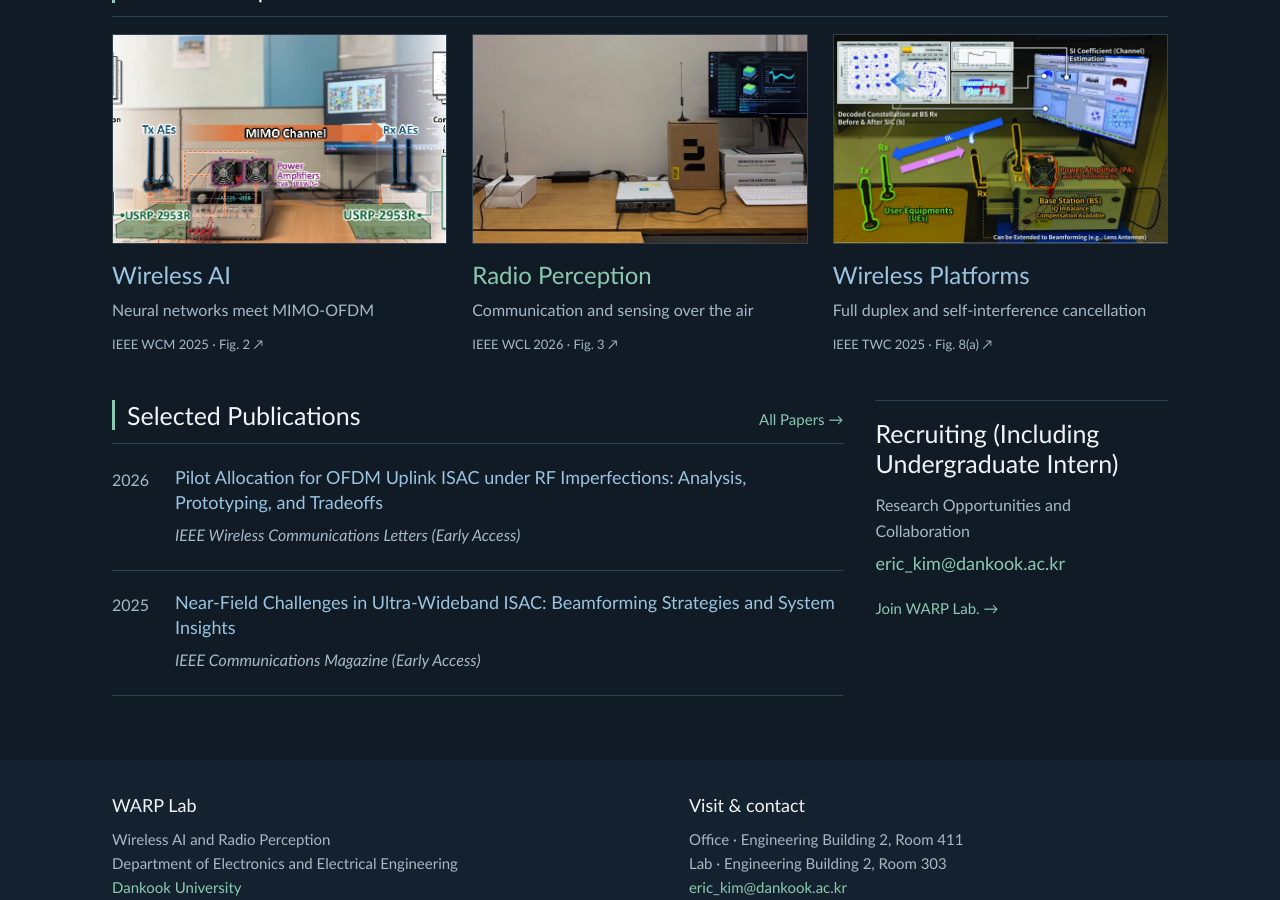
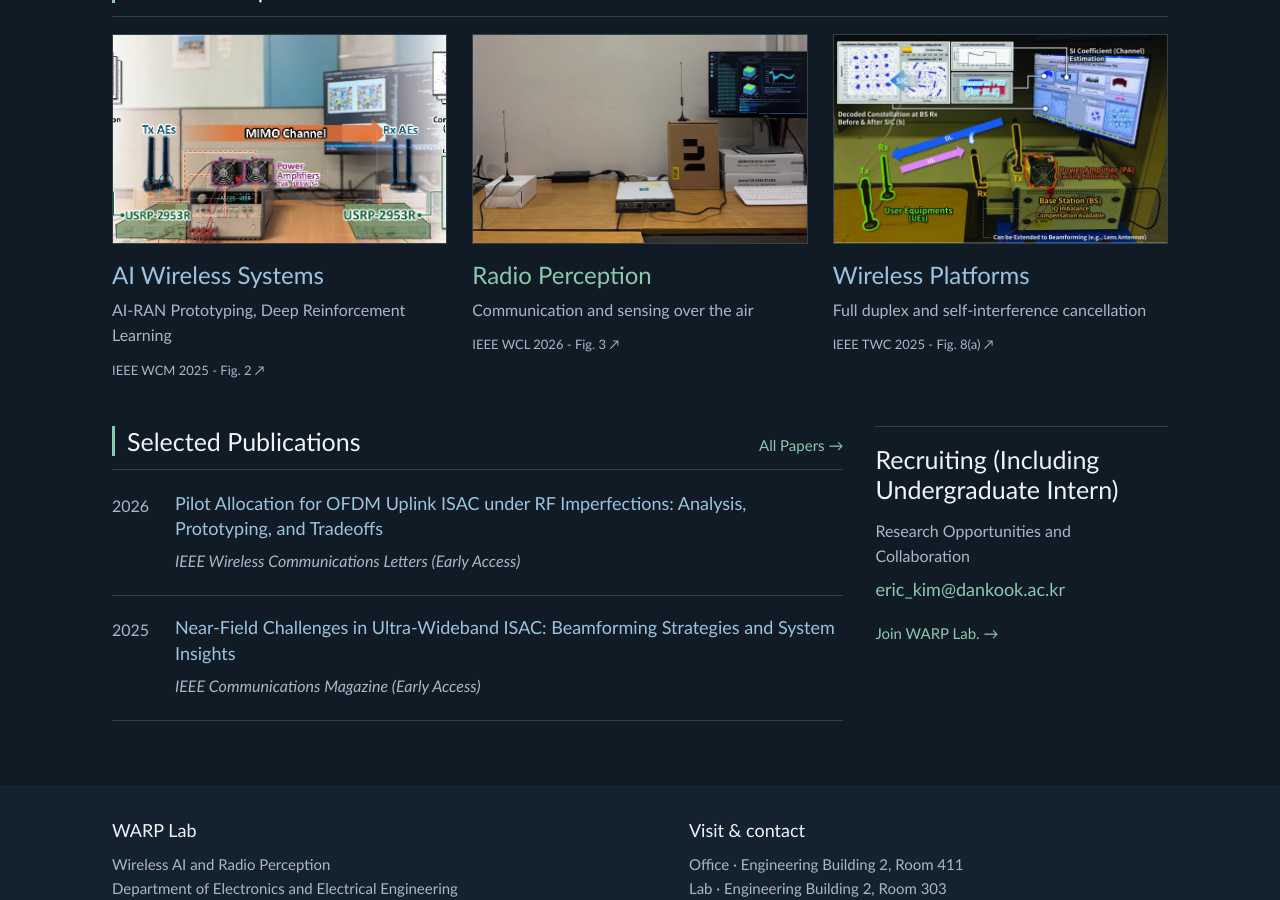
Before and after one commit to proferickim/WARP-LAB, a Jekyll site: the page built from _pages/home.html, in a window 1280 px wide and 900 px high, scrolled down 914 px. Built offline with Jekyll 4.4.1, drawn with Linux system fonts in a browser that asks for light colours.

Commit message:
Update research.yml

```diff
--- a/_data/research.yml
+++ b/_data/research.yml
@@ -1,11 +1,11 @@
 - id: wireless-ai
-  title: Wireless AI
-  home: Neural networks meet MIMO-OFDM
+  title: AI Wireless Systems
+  home: AI-RAN Prototyping, Deep Reinforcement Learning
   image: /images/research/semantic-testbed.webp
   image_width: 696
   image_height: 441
-  image_alt: Transmit and receive antennas, USRPs, and power amplifiers used in the MIMO-OFDM semantic communications testbed
-  image_credit: IEEE WCM 2025 · Fig. 2
+  image_alt: Transmit and receive antennas, FPGAs, and power amplifiers used in the MIMO-OFDM semantic communications testbed
+  image_credit: IEEE WCM 2025 - Fig. 2
   detail_image: /images/research/semantic-architecture.webp
   detail_alt: System architecture connecting neural encoders and decoders with a MIMO-OFDM testbed
   short: Learning and signal processing for intelligent, programmable radio systems.
@@ -19,8 +19,8 @@
   image_width: 1800
   image_height: 895
   image_alt: Antennas, software-defined radios, and signal-processing displays in the OFDM uplink ISAC testbed
-  image_credit: IEEE WCL 2026 · Fig. 3
-  detail_image: /images/research/isac-experiment.webp
+  image_credit: IEEE WCL 2026 - Fig. 3
+  detail_image: /images/researh/isac-experiment.webp
   detail_alt: OFDM uplink ISAC experimental setup, signal-processing workflow, and validation results
   short: Integrated sensing and communication, from waveforms to over-the-air experiments.
   description: We study integrated sensing and communication (ISAC) as a key application of next-generation wireless systems. Topics include near-field operation, wideband beamforming, OFDM sensing, and RF impairments, with interests extending toward satellite communications and synthetic aperture radar.
@@ -33,7 +33,7 @@
   image_width: 1360
   image_height: 836
   image_alt: Base station, transmit and receive antennas, and power amplifiers used in a full-duplex experiment
-  image_credit: IEEE TWC 2025 · Fig. 8(a)
+  image_credit: IEEE TWC 2025 - Fig. 8(a)
   detail_image: /images/research/zero-if-testbed.webp
   detail_alt: Zero-IF full-duplex testbed with two USRPs, power amplifiers, and measurement displays
   detail_paper: /publication/iotj25
```
